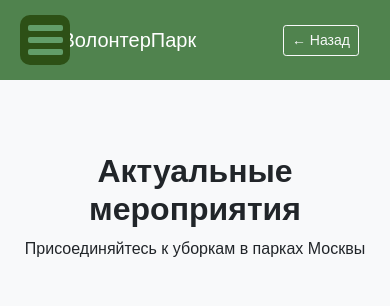
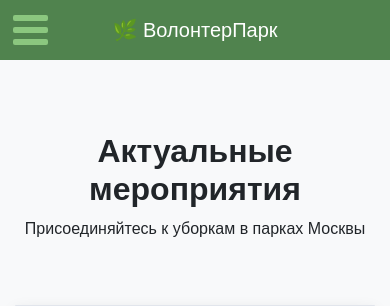
Before and after one commit to mmushaa/volonteer-park, a Flask app: page /events in a window 390 px wide. Shown: the top 306 px of the page. Run offline with Flask 3, Linux system fonts and the light colour scheme; the visitor is signed in with stand-in values (Sample User, id 1).

Commit message:
style: menu button

```diff
--- a/app/static/index.css
+++ b/app/static/index.css
@@ -621,7 +621,9 @@ body {
   border-radius: 15px;
   box-shadow: 0 5px 15px rgba(0, 0, 0, 0.1);
   overflow: hidden;
-  transition: transform 0.3s ease, box-shadow 0.3s ease;
+  transition:
+    transform 0.3s ease,
+    box-shadow 0.3s ease;
   cursor: pointer;
   height: 100%;
 }
@@ -991,7 +993,13 @@ body {
 /* Навигационная панель */
 .navbar {
   background: #2a6726ce !important;
-  height: 80px;
+  height: 60px;
+}
+
+.navbar-brand {
+  position: absolute;
+  left: 50%;
+  transform: translateX(-50%);
 }
 
 /* Анимации */
@@ -1012,16 +1020,6 @@ body {
 
 /* Общая адаптивность */
 @media (max-width: 768px) {
-  .sidebar.active {
-    width: 180px;
-    height: 200px;
-  }
-
-  .menu-item {
-    padding: 12px 20px;
-    font-size: 16px;
-  }
-
   .audioguide-routes {
     grid-template-columns: 1fr;
   }
@@ -1040,7 +1038,21 @@ body {
   }
 }
 
-@media (max-width: 576px) {
+@media (max-width: 685px) {
+  .navbar-brand {
+    position: absolute;
+    left: 50%;
+    transform: translateX(-50%);
+  }
+
+  .navbar .btn {
+    display: none;
+  }
+
+  .map-container {
+    width: 100%;
+  }
+
   .history-info {
     grid-template-columns: 1fr;
   }
--- a/app/static/menu.css
+++ b/app/static/menu.css
@@ -1,13 +1,12 @@
 /* Стили меню */
 .menu-icon {
-  position: fixed;
-  top: 15px;
-  left: 20px;
+  position: absolute;
+  top: 5px;
+  left: 5px;
   width: 50px;
   height: 50px;
   cursor: pointer;
   z-index: 1000;
-  background-color: #2d5016;
   border-radius: 10px;
   display: flex;
   flex-direction: column;
@@ -15,10 +14,17 @@
   justify-content: center;
 }
 
+.menu-icon.filled {
+  background-color: rgb(52 85 35);
+  position: fixed;
+  top: 15px;
+  left: 15px;
+}
+
 .menu-line {
   width: 70%;
   height: 6px;
-  background-color: #629d69;
+  background-color: #8bc77f;
   margin: 3px 0;
   transition: 0.3s;
   border-radius: 2px;
@@ -26,8 +32,8 @@
 
 .sidebar {
   position: fixed;
-  top: 15px;
-  left: 15px;
+  top: 5px;
+  left: 5px;
   width: 0;
   height: 0;
   background: rgba(45, 80, 22, 0.9);
@@ -80,7 +86,6 @@
 @media (max-width: 768px) {
   .sidebar.active {
     width: 180px;
-    height: 200px;
   }
 
   .menu-item {
--- a/app/templates/events.html
+++ b/app/templates/events.html
@@ -13,42 +13,30 @@
 </head>
 
 <body>
+    <!-- Меню -->
+    <div class="menu-icon" id="menuButton">
+        <div class="menu-line"></div>
+        <div class="menu-line"></div>
+        <div class="menu-line"></div>
+    </div>
+    <div class="sidebar" id="sidebar">
+        <a href="/" class="menu-item">Главная</a>
+        <a href="/profile" class="menu-item">Профиль</a>
+        <a href="/parks" class="menu-item">Парки</a>
+        <a href="/logout" class="menu-item">Выйти</a>
+    </div>
+
     <!-- Страница карты -->
     <div class="map-page" id="mapPage">
         <!-- Навигация -->
         <nav class="navbar navbar-dark">
             <div class="container">
+
                 <a class="navbar-brand" href="/">🌿 ВолонтерПарк</a>
-                <div class="navbar-nav ml-auto">
-                    <a class="btn btn-outline-light btn-sm" href="/">
-                        ← Назад
-                    </a>
-                </div>
             </div>
         </nav>
 
         <div class="container mt-4">
-            <!-- Меню -->
-            <div class="menu-icon" id="menuButton">
-                <div class="menu-line"></div>
-                <div class="menu-line"></div>
-                <div class="menu-line"></div>
-            </div>
-            <div class="sidebar" id="sidebar">
-                {% if not user_id %}
-                <a href="/login" class="menu-item">
-                    Войти
-                </a>
-                {% else %}
-                <a href="/profile" class="menu-item">
-                    Профиль
-                </a>
-                {% endif %}
-                <a href="/parks" class="menu-item">Парки</a>
-                {% if user_id %}
-                <a href="/logout" class="menu-item">Выйти</a>
-                {% endif %}
-            </div>
 
             <div class="row fade-in text-center">
                 <div class="col-12 py-5">
--- a/app/templates/index.html
+++ b/app/templates/index.html
@@ -19,7 +19,7 @@
                 <div class="container">
                     <div class="row">
                         <!-- Меню -->
-                        <div class="menu-icon" id="menuButton">
+                        <div class="menu-icon filled" id="menuButton">
                             <div class="menu-line"></div>
                             <div class="menu-line"></div>
                             <div class="menu-line"></div>
--- a/app/templates/profile.html
+++ b/app/templates/profile.html
@@ -17,11 +17,6 @@
         <nav class="navbar navbar-expand-lg navbar-dark" style="background: #2d5016;">
             <div class="container">
                 <a class="navbar-brand" href="/">🌿 ВолонтерПарк</a>
-                <div class="navbar-nav ml-auto">
-                    <a class="btn btn-outline-light btn-sm" href="/">
-                        ← Назад
-                    </a>
-                </div>
             </div>
         </nav>
 
```
Also changed, not shown: app/static/login.css (+8 -1 lines).
